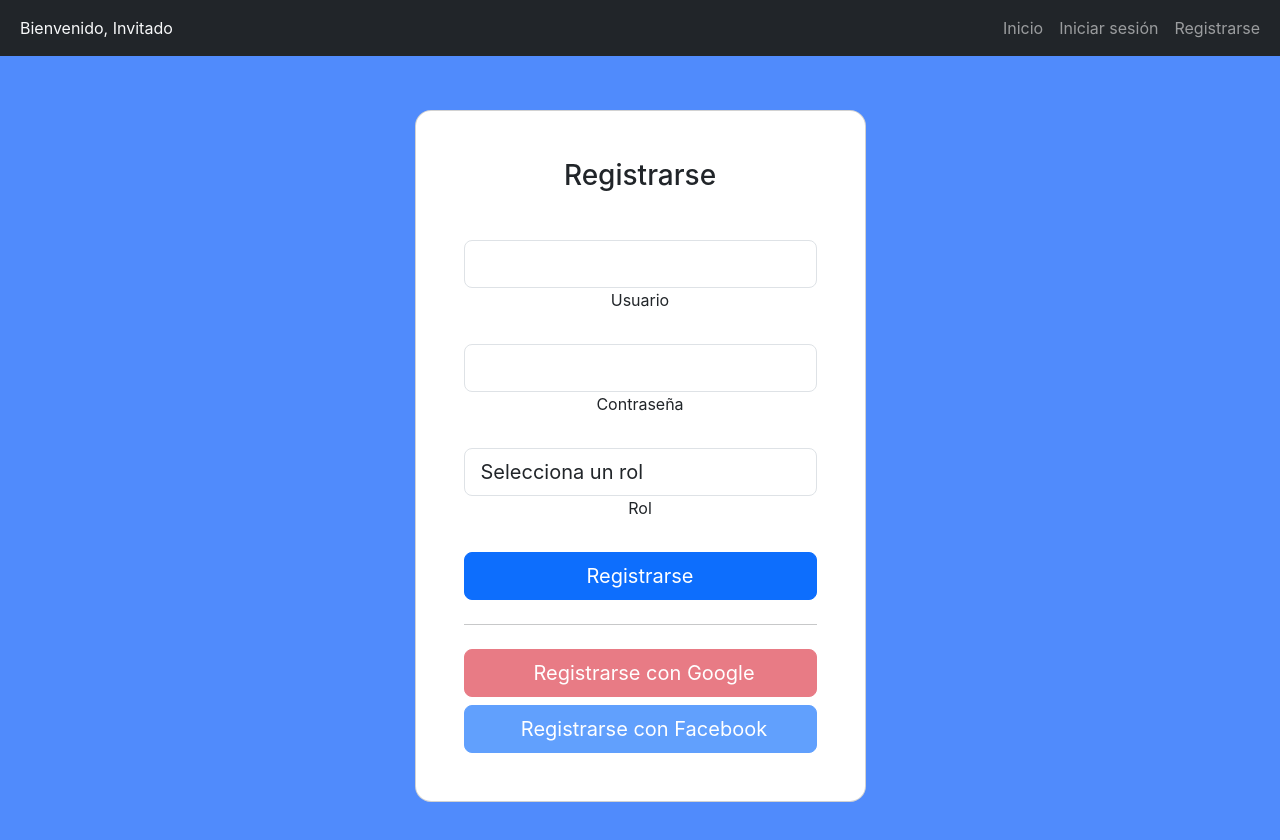
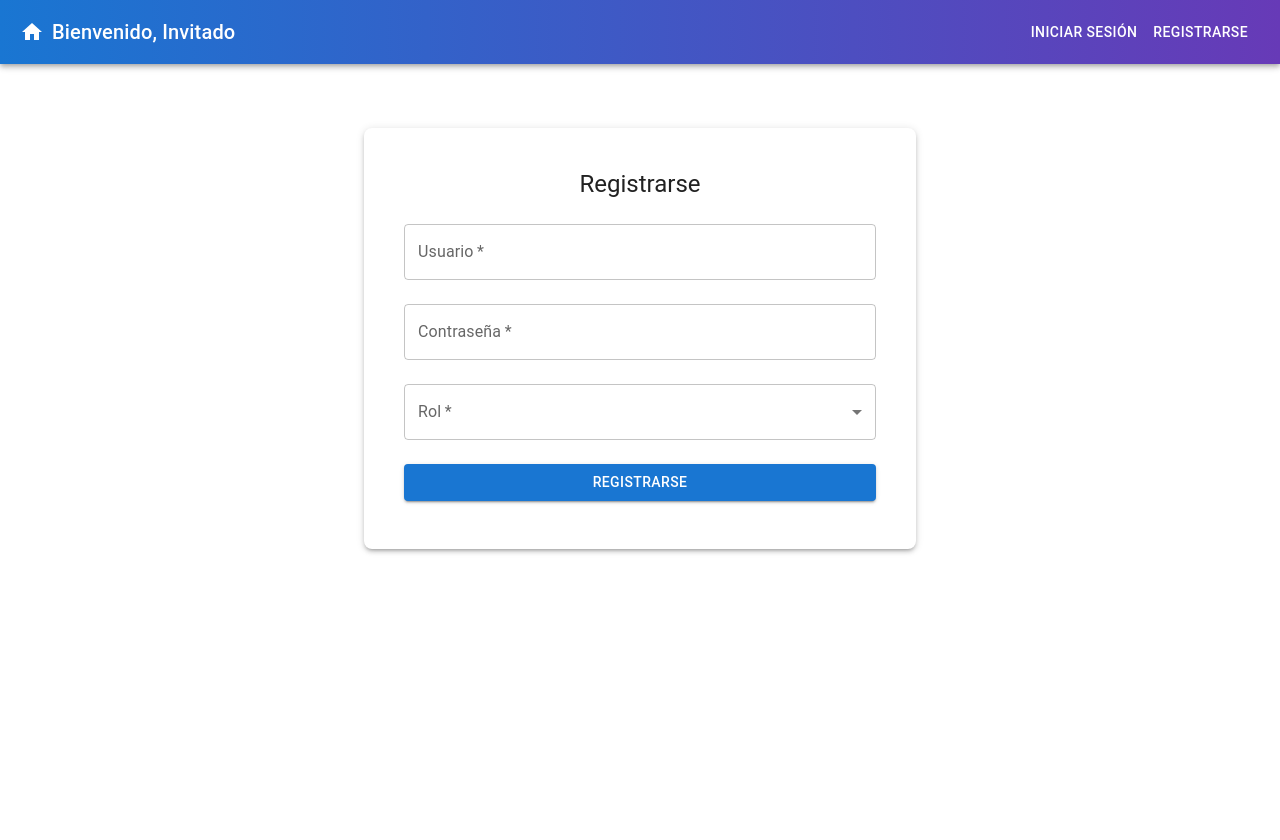
Before and after one commit to rodriisepulveda/tpvite, a React (Vite) app in the folder turnero/turnero-frontend/: page /register in a window 1280 px wide. Shown: the top 840 px of the page. After the commit the page ends 800 px from the top, so only its background shows below. Built offline with nearby package versions, Linux system fonts and the light colour scheme.

Commit message:
update: navbar login y register mejorado

```diff
--- a/turnero/turnero-frontend/package.json
+++ b/turnero/turnero-frontend/package.json
@@ -12,7 +12,8 @@
   "dependencies": {
     "@emotion/react": "^11.14.0",
     "@emotion/styled": "^11.14.0",
-    "@mui/icons-material": "^6.4.4",
+    "@mui/icons-material": "^6.4.6",
+    "@mui/material": "^6.4.6",
     "axios": "^1.7.9",
     "bootstrap": "^5.3.3",
     "react": "^19.0.0",
--- a/turnero/turnero-frontend/src/components/login.jsx
+++ b/turnero/turnero-frontend/src/components/login.jsx
@@ -1,10 +1,17 @@
 import React, { useState, useContext } from "react";
 import axios from "axios";
 import { useNavigate } from "react-router-dom";
-import { toast } from "react-toastify";
-import Swal from "sweetalert2"; // ✅ Importar SweetAlert
+import Swal from "sweetalert2";
 import { AuthContext } from "../context/authcontext.jsx";
-import "react-toastify/dist/ReactToastify.css";
+import {
+  Container,
+  Card,
+  CardContent,
+  TextField,
+  Button,
+  Typography,
+  CircularProgress,
+} from "@mui/material";
 
 const Login = () => {
   const [username, setUsername] = useState("");
@@ -21,7 +28,6 @@ const Login = () => {
       const res = await axios.post("http://localhost:5000/api/auth/login", { username, password });
       const { token, user } = res.data;
 
-      // 🔹 Verificar si el usuario está suspendido o deshabilitado
       if (user.estado === "Deshabilitado") {
         mostrarAlerta("Cuenta deshabilitada", "Tu cuenta ha sido deshabilitada. Contacta con un administrador.", "error");
         setTimeout(() => logout(), 3000);
@@ -38,14 +44,13 @@ const Login = () => {
         return;
       }
 
-      // 🔹 Si está habilitado, guardar el usuario y redirigir
       login(token, user);
       Swal.fire({
         title: `¡Bienvenido ${user.username}!`,
         text: "Redirigiendo...",
         icon: "success",
         timer: 2000,
-        showConfirmButton: false
+        showConfirmButton: false,
       });
       setTimeout(() => navigate("/turnos"), 2000);
     } catch (err) {
@@ -65,75 +70,59 @@ const Login = () => {
     }
   };
 
-  // 🔹 Función para mostrar SweetAlert sin botón de aceptar
   const mostrarAlerta = (titulo, mensaje, icono) => {
     Swal.fire({
       title: titulo,
       text: mensaje,
       icon: icono,
       showConfirmButton: false,
-      timer: 3000, // Se cierra automáticamente después de 3 segundos
+      timer: 3000,
       allowOutsideClick: false,
-      allowEscapeKey: false
+      allowEscapeKey: false,
     });
   };
 
   return (
-    <section className="vh-100" style={{ backgroundColor: "#508bfc" }}>
-      <div className="container py-5 h-100">
-        <div className="row d-flex justify-content-center align-items-center h-100">
-          <div className="col-12 col-md-8 col-lg-6 col-xl-5">
-            <div className="card shadow-2-strong" style={{ borderRadius: "1rem" }}>
-              <div className="card-body p-5 text-center">
-                <h3 className="mb-5">Iniciar Sesión</h3>
+    <Container maxWidth="sm" sx={{ mt: 5 }}>
+      <Card sx={{ boxShadow: 3, borderRadius: 3 }}>
+        <CardContent sx={{ textAlign: "center", p: 4 }}>
+          <Typography variant="h4" sx={{ mb: 2 }}>
+            Iniciar Sesión
+          </Typography>
           <form onSubmit={handleSubmit}>
-                  <div className="form-outline mb-4">
-                    <input
-                      type="text"
-                      id="username"
-                      className="form-control form-control-lg"
+            <TextField
+              fullWidth
+              label="Usuario"
+              variant="outlined"
+              margin="normal"
               value={username}
               onChange={(e) => setUsername(e.target.value)}
               required
             />
-                    <label className="form-label" htmlFor="username">
-                      Usuario
-                    </label>
-                  </div>
-
-                  <div className="form-outline mb-4">
-                    <input
+            <TextField
+              fullWidth
+              label="Contraseña"
               type="password"
-                      id="password"
-                      className="form-control form-control-lg"
+              variant="outlined"
+              margin="normal"
               value={password}
               onChange={(e) => setPassword(e.target.value)}
               required
             />
-                    <label className="form-label" htmlFor="password">
-                      Contraseña
-                    </label>
-                  </div>
-
-                  <button type="submit" className="btn btn-primary btn-lg btn-block w-100" disabled={loading}>
-                    {loading ? "Iniciando sesión..." : "Login"}
-                  </button>
+            <Button
+              type="submit"
+              fullWidth
+              variant="contained"
+              color="primary"
+              sx={{ mt: 2, height: 45 }}
+              disabled={loading}
+            >
+              {loading ? <CircularProgress size={24} sx={{ color: "#fff" }} /> : "Iniciar Sesión"}
+            </Button>
           </form>
-
-                <hr className="my-4" />
-
-                <button className="btn btn-lg btn-block btn-danger w-100 mb-2" disabled>
-                  <i className="fab fa-google me-2"></i> Iniciar sesión con Google
-                </button>
-                <button className="btn btn-lg btn-block btn-primary w-100" disabled>
-                  <i className="fab fa-facebook-f me-2"></i> Iniciar sesión con Facebook
-                </button>
-              </div>
-            </div>
-          </div>
-        </div>
-      </div>
-    </section>
+        </CardContent>
+      </Card>
+    </Container>
   );
 };
 
--- a/turnero/turnero-frontend/src/components/navbar.jsx
+++ b/turnero/turnero-frontend/src/components/navbar.jsx
@@ -1,6 +1,8 @@
-import React, { useContext } from 'react';
-import { AuthContext } from '../context/authcontext.jsx';
-import { useNavigate } from 'react-router-dom';
+import React, { useContext } from "react";
+import { AuthContext } from "../context/authcontext.jsx";
+import { AppBar, Toolbar, Typography, Button, IconButton } from "@mui/material";
+import { useNavigate } from "react-router-dom";
+import HomeIcon from "@mui/icons-material/Home";
 
 const Navbar = () => {
   const { isAuthenticated, user, logout } = useContext(AuthContext);
@@ -8,66 +10,37 @@ const Navbar = () => {
 
   const handleLogout = () => {
     logout();
-    navigate('/login');
+    navigate("/login");
   };
 
   return (
-    <nav className="navbar navbar-expand-lg navbar-dark bg-dark">
-      <div className="container-fluid">
-        <span className="navbar-text text-light ms-2">
-          {isAuthenticated && user ? `Bienvenido, ${user.username}` : 'Bienvenido, Invitado'}
-        </span>
-        <div className="collapse navbar-collapse" id="navbarNav">
-          <ul className="navbar-nav ms-auto">
-            <li className="nav-item">
-              <a href="/" onClick={(e) => { e.preventDefault(); navigate('/'); }} className="nav-link">
-                Inicio
-              </a>
-            </li>
+    <AppBar position="static" sx={{ background: "linear-gradient(to right, #1976d2, #673ab7)" }}>
+      <Toolbar>
+        <IconButton edge="start" color="inherit" aria-label="home" onClick={() => navigate("/")}>
+          <HomeIcon />
+        </IconButton>
+        <Typography variant="h6" sx={{ flexGrow: 1 }}>
+          {isAuthenticated && user ? `Bienvenido, ${user.username}` : "Bienvenido, Invitado"}
+        </Typography>
         {isAuthenticated ? (
           <>
-                <li className="nav-item">
-                  <a href="/turnos" onClick={(e) => { e.preventDefault(); navigate('/turnos'); }} className="nav-link">
-                    Reservar
-                  </a>
-                </li>
-                <li className="nav-item">
-                  <a href="/misreservas" onClick={(e) => { e.preventDefault(); navigate('/misreservas'); }} className="nav-link">
-                    Mis Reservas
-                  </a>
-                </li>
-                {/* Mostrar el Dashboard solo si el usuario es administrador */}
+            <Button color="inherit" onClick={() => navigate("/turnos")}>Reservar</Button>
+            <Button color="inherit" onClick={() => navigate("/misreservas")}>Mis Reservas</Button>
             {user?.role === "admin" && (
-                  <li className="nav-item">
-                    <a href="/admin-dashboard" onClick={(e) => { e.preventDefault(); navigate('/admin-dashboard'); }} className="nav-link">
-                      Dashboard
-                    </a>
-                  </li>
+              <Button color="inherit" onClick={() => navigate("/admin-dashboard")}>Dashboard</Button>
             )}
-                <li className="nav-item">
-                  <button onClick={handleLogout} className="btn btn-outline-light">
+            <Button color="error" variant="contained" sx={{ ml: 2 }} onClick={handleLogout}>
               Cerrar sesión
-                  </button>
-                </li>
+            </Button>
           </>
         ) : (
           <>
-                <li className="nav-item">
-                  <a href="/login" onClick={(e) => { e.preventDefault(); navigate('/login'); }} className="nav-link">
-                    Iniciar sesión
-                  </a>
-                </li>
-                <li className="nav-item">
-                  <a href="/register" onClick={(e) => { e.preventDefault(); navigate('/register'); }} className="nav-link">
-                    Registrarse
-                  </a>
-                </li>
+            <Button color="inherit" onClick={() => navigate("/login")}>Iniciar sesión</Button>
+            <Button color="inherit" onClick={() => navigate("/register")}>Registrarse</Button>
           </>
         )}
-          </ul>
-        </div>
-      </div>
-    </nav>
+      </Toolbar>
+    </AppBar>
   );
 };
 
--- a/turnero/turnero-frontend/src/components/register.jsx
+++ b/turnero/turnero-frontend/src/components/register.jsx
@@ -2,118 +2,83 @@ import React, { useState } from "react";
 import axios from "axios";
 import { useNavigate } from "react-router-dom";
 import { toast } from "react-toastify";
-import "react-toastify/dist/ReactToastify.css";
+import Swal from "sweetalert2";
+import {
+  Container,
+  Box,
+  TextField,
+  Button,
+  Typography,
+  Card,
+  CardContent,
+  CircularProgress,
+  MenuItem,
+} from "@mui/material";
 
 const Register = () => {
   const [username, setUsername] = useState("");
   const [password, setPassword] = useState("");
   const [role, setRole] = useState("");
-  const [errors, setErrors] = useState({});
   const [loading, setLoading] = useState(false);
   const navigate = useNavigate();
 
-  const validateForm = () => {
-    const errors = {};
-    if (username.trim() === "") errors.username = "El nombre de usuario es obligatorio.";
-    if (password.length < 6) errors.password = "La contraseña debe tener al menos 6 caracteres.";
-    if (!["admin", "user"].includes(role)) errors.role = "El rol debe ser 'admin' o 'user'.";
-    return errors;
-  };
-
   const handleSubmit = async (e) => {
     e.preventDefault();
-    const formErrors = validateForm();
-    if (Object.keys(formErrors).length > 0) {
-      setErrors(formErrors);
-      return;
-    }
-
     setLoading(true);
     try {
       await axios.post("http://localhost:5000/api/auth/register", { username, password, role });
-      toast.success("Registro exitoso");
-      navigate("/login");
+      Swal.fire({
+        title: "Registro exitoso",
+        text: "Redirigiendo al inicio de sesión...",
+        icon: "success",
+        timer: 2000,
+        showConfirmButton: false,
+      });
+      setTimeout(() => navigate("/login"), 2000);
     } catch (err) {
-      console.error(err);
-      toast.error("Error al registrarse");
+      Swal.fire({
+        title: "Error en el registro",
+        text: err.response?.data?.msg || "No se pudo completar el registro.",
+        icon: "error",
+        showConfirmButton: false,
+        timer: 3000,
+      });
     } finally {
       setLoading(false);
     }
   };
 
   return (
-    <section className="vh-100" style={{ backgroundColor: "#508bfc" }}>
-      <div className="container py-5 h-100">
-        <div className="row d-flex justify-content-center align-items-center h-100">
-          <div className="col-12 col-md-8 col-lg-6 col-xl-5">
-            <div className="card shadow-2-strong" style={{ borderRadius: "1rem" }}>
-              <div className="card-body p-5 text-center">
-                <h3 className="mb-5">Registrarse</h3>
+    <Container maxWidth="sm">
+      <Box mt={8} display="flex" flexDirection="column" alignItems="center">
+        <Card sx={{ width: "100%", p: 3, borderRadius: 2, boxShadow: 3 }}>
+          <CardContent>
+            <Typography variant="h5" align="center" gutterBottom>
+              Registrarse
+            </Typography>
             <form onSubmit={handleSubmit}>
-
-                  <div className="form-outline mb-4">
-                    <input
-                      type="text"
-                      id="username"
-                      className="form-control form-control-lg"
-                      value={username}
-                      onChange={(e) => setUsername(e.target.value)}
-                      required
-                    />
-                    <label className="form-label" htmlFor="username">Usuario</label>
-                    {errors.username && <small className="text-danger">{errors.username}</small>}
-                  </div>
-
-                  <div className="form-outline mb-4">
-                    <input
-                      type="password"
-                      id="password"
-                      className="form-control form-control-lg"
-                      value={password}
-                      onChange={(e) => setPassword(e.target.value)}
-                      required
-                    />
-                    <label className="form-label" htmlFor="password">Contraseña</label>
-                    {errors.password && <small className="text-danger">{errors.password}</small>}
-                  </div>
-
-                  <div className="form-outline mb-4">
-                    <select
-                      id="role"
-                      className="form-control form-control-lg"
+              <TextField fullWidth label="Usuario" margin="normal" value={username} onChange={(e) => setUsername(e.target.value)} required />
+              <TextField fullWidth label="Contraseña" type="password" margin="normal" value={password} onChange={(e) => setPassword(e.target.value)} required />
+              <TextField
+                select
+                fullWidth
+                label="Rol"
+                margin="normal"
                 value={role}
                 onChange={(e) => setRole(e.target.value)}
                 required
               >
-                      <option value="">Selecciona un rol</option>
-                      <option value="user">Usuario</option>
-                      <option value="admin">Administrador</option>
-                    </select>
-                    <label className="form-label" htmlFor="role">Rol</label>
-                    {errors.role && <small className="text-danger">{errors.role}</small>}
-                  </div>
-
-                  <button type="submit" className="btn btn-primary btn-lg btn-block w-100" disabled={loading}>
-                    {loading ? "Registrando..." : "Registrarse"}
-                  </button>
+                <MenuItem value="user">Usuario</MenuItem>
+                <MenuItem value="admin">Administrador</MenuItem>
+              </TextField>
+              <Button type="submit" fullWidth variant="contained" color="primary" sx={{ mt: 2 }} disabled={loading}>
+                {loading ? <CircularProgress size={24} /> : "Registrarse"}
+              </Button>
             </form>
-
-                <hr className="my-4" />
-
-                {/* Botones para futuros logins con Google y Facebook */}
-                <button className="btn btn-lg btn-block btn-danger w-100 mb-2" disabled>
-                  <i className="fab fa-google me-2"></i> Registrarse con Google
-                </button>
-                <button className="btn btn-lg btn-block btn-primary w-100" disabled>
-                  <i className="fab fa-facebook-f me-2"></i> Registrarse con Facebook
-                </button>
-
-              </div>
-            </div>
-          </div>
-        </div>
-      </div>
-    </section>
+          </CardContent>
+        </Card>
+      </Box>
+    </Container>
   );
 };
 
--- a/turnero/turnero-frontend/src/components/styles/navbar.css
+++ b/turnero/turnero-frontend/src/components/styles/navbar.css
@@ -1,72 +1,30 @@
-.navbar {
-  background-color: #222;
-  padding: 1rem 2rem;
-  display: flex;
-  justify-content: center;
-  align-items: center;
-  box-shadow: 0 4px 6px rgba(0, 0, 0, 0.1);
+.navbar-custom {
+  background: linear-gradient(to right, #007bff, #6610f2);
+  padding: 10px 20px;
 }
 
-.navbar-container {
-  width: 100%;
-  max-width: 1200px;
-  display: flex;
-  justify-content: space-between;
-  align-items: center;
+.navbar-custom .navbar-brand {
+  font-weight: bold;
+  font-size: 1.5rem;
+  color: white;
 }
 
-.navbar-menu {
-  list-style: none;
-  display: flex;
-  gap: 1.5rem;
-  align-items: center;  /* Asegura que los elementos estén centrados verticalmente */
+.navbar-custom .nav-link {
+  color: white !important;
+  transition: all 0.3s ease-in-out;
 }
 
-.navbar-item {
-  display: flex;
-  align-items: center;
+.navbar-custom .nav-link:hover {
+  color: #ffc107 !important;
+  transform: scale(1.05);
 }
 
-.navbar-logo {
-  color: #fff;
-  font-size: 1.5rem;
-  font-weight: bold;
-  text-decoration: none;
-  transition: color 0.3s ease;
+.navbar-custom .btn-logout {
+  background-color: #dc3545;
+  border: none;
+  padding: 5px 10px;
 }
 
-.navbar-logo:hover {
-  color: #00bcd4;
+.navbar-custom .btn-logout:hover {
+  background-color: #c82333;
 }
-
-.navbar-link {
-  color: #fff;
-  text-decoration: none;
-  font-size: 1rem;
-  transition: color 0.3s ease;
-}
-
-.navbar-link:hover {
-  color: #00bcd4;
-}
-
-.navbar-button {
-  background-color: #e53935;
-  color: #fff;
-  border: none;
-  padding: 0.5rem 1rem;
-  font-size: 1rem;
-  cursor: pointer;
-  border-radius: 5px;
-  transition: background-color 0.3s ease;
-  outline: none; /* Evita bordes resaltados */
-}
-
-.navbar-button:hover {
-  background-color: #c62828;
-}
-
-.navbar-button:focus {
-  background-color: #d32f2f;
-  outline: none; /* Evita que aparezca un borde blanco */
-}
```
Also changed, not shown: 1 other file (tests, documents, lock files or other folders). Lines whose indentation alone changed are shown as unchanged.
